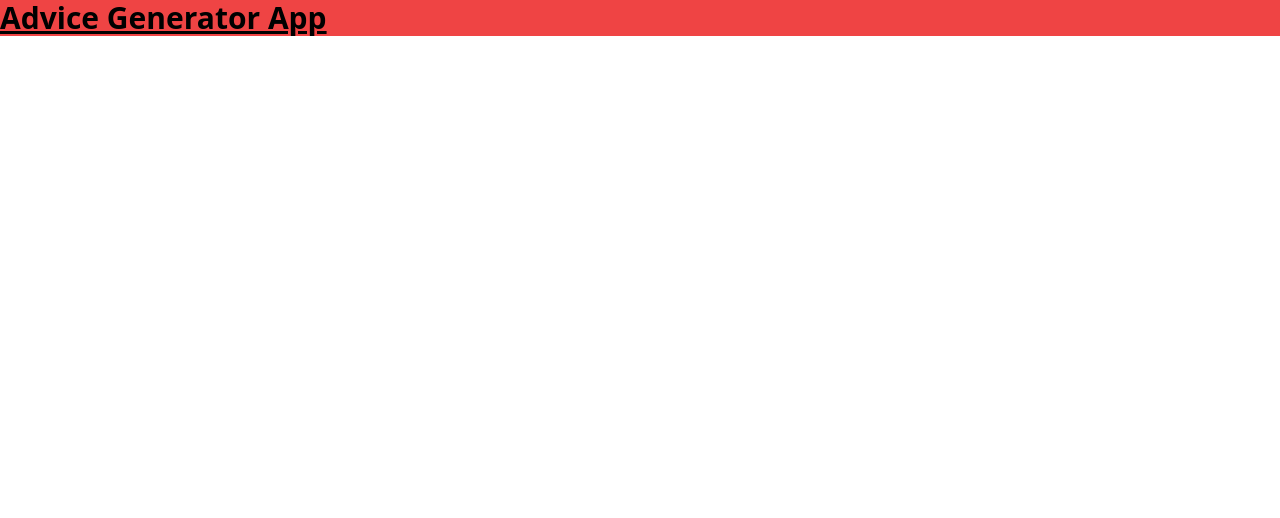
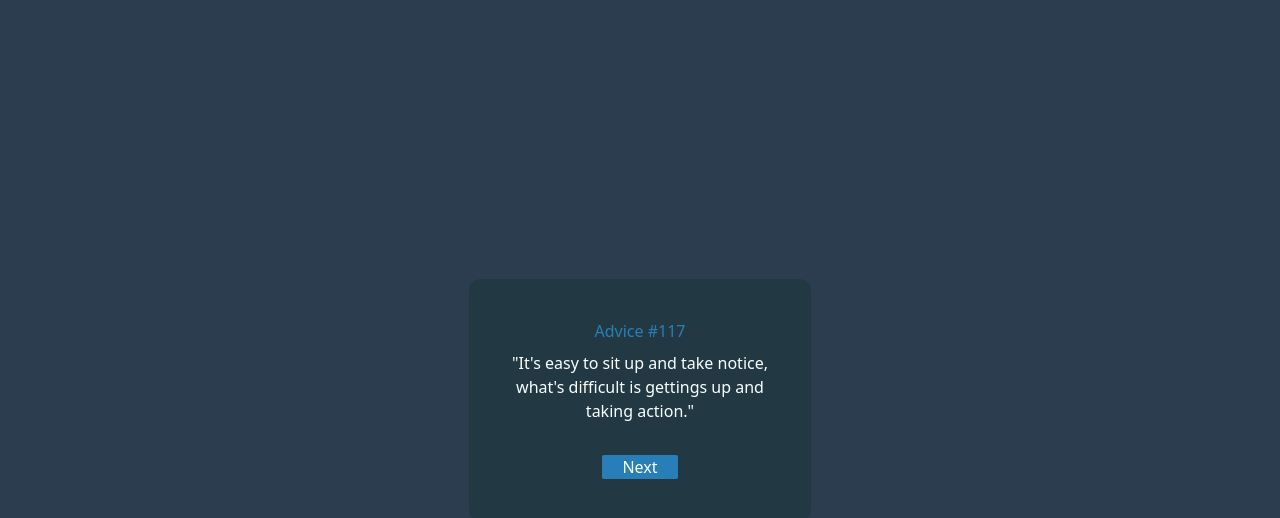
Before and after one commit to CarlosSalega/advice-generator-app, a React (Vite) app: page / in a window 1280 px wide. Shown: the top 518 px of the page. Built offline with nearby package versions, Linux system fonts and the light colour scheme.

Commit message:
4th commit: basic design in the app

```diff
--- a/src/App.tsx
+++ b/src/App.tsx
@@ -1,12 +1,19 @@
 function App(): JSX.Element {
   return (
-    <>
-      <main>
-        <h1 className="text-3xl font-bold underline bg-red-500">
-          Advice Generator App
-        </h1>
-      </main>
-    </>
+    <main className="font-Manrope font[28px] bg-Gray min-w-screen min-h-screen flex items-center">
+      <article className="bg-Onyx w-[342px] h-[242px] rounded-xl px-10 pt-10 pb-16 mx-auto text-center relative">
+        <h2 className="text-Glaucous mb-2">
+          Advice #<span>117</span>
+        </h2>
+        <p className="text-Powder">
+          "It's easy to sit up and take notice, what's difficult is gettings up
+          and taking action."
+        </p>
+        <button className="text-Powder cursor-pointer bg-Glaucous px-5 rounded-sm mt-8">
+          Next
+        </button>
+      </article>
+    </main>
   );
 }
 
```
